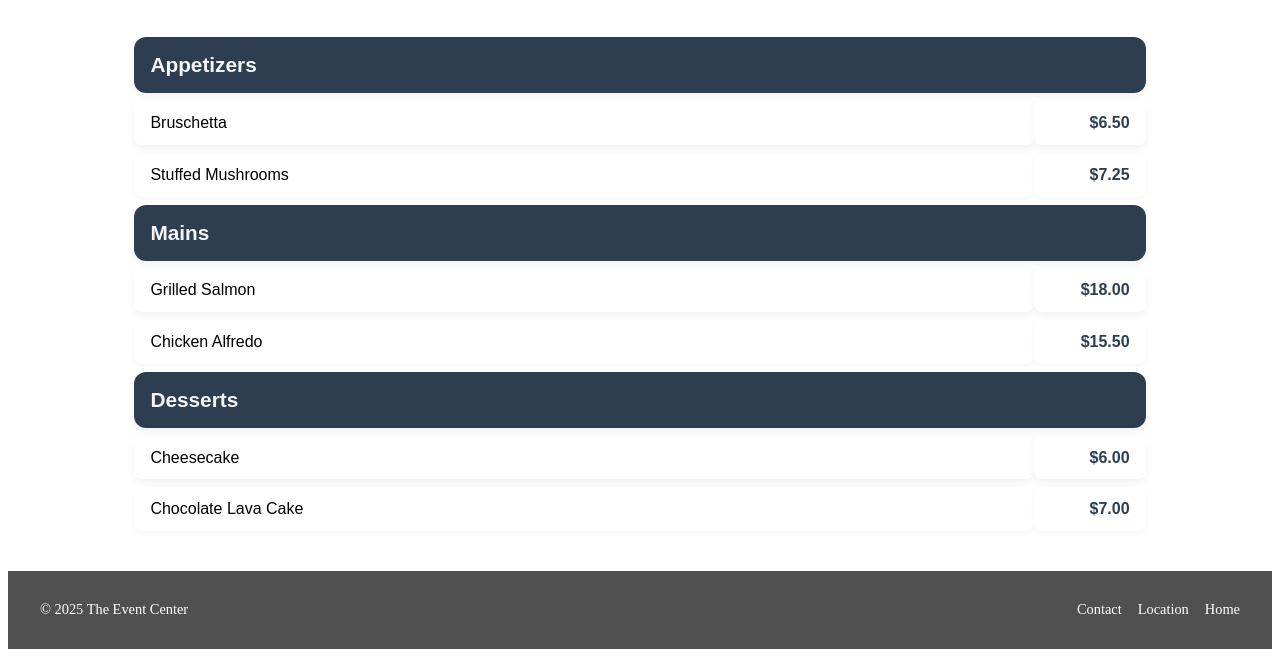
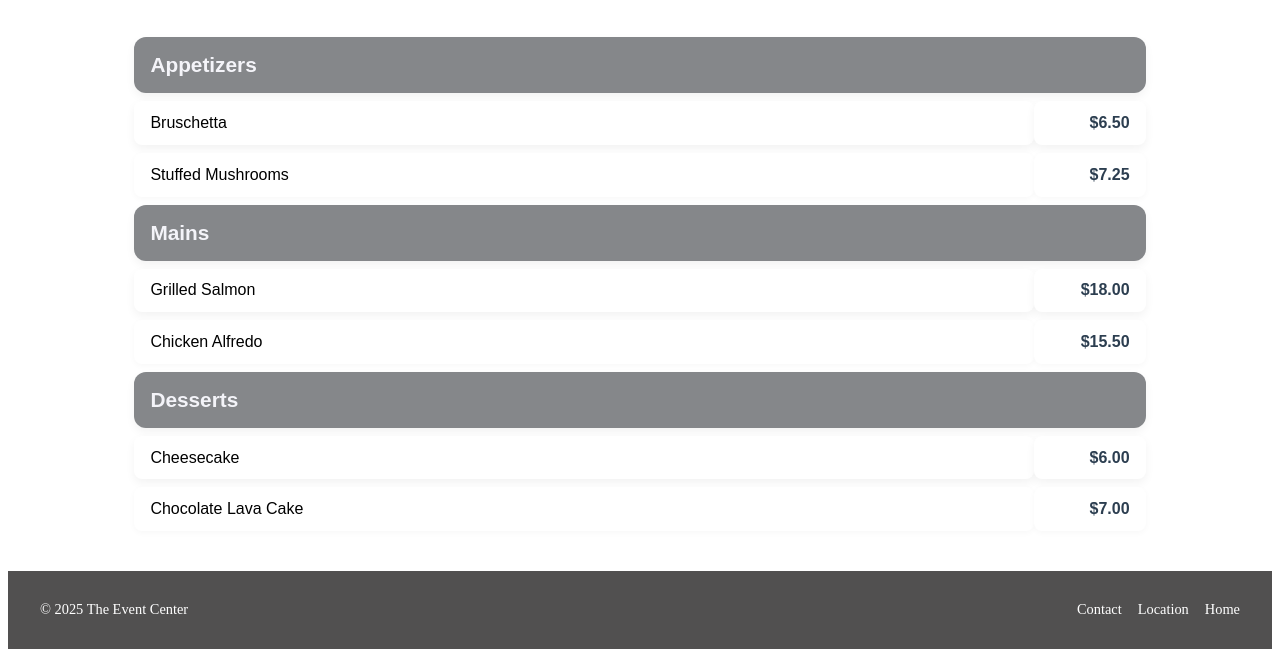
Before and after one commit to richxrdkim/Mock-Event-Center-Website, a plain HTML site: page menu.html in a window 1280 px wide. Shown: the part 255-912 px from the top of the page. Drawn offline with Linux system fonts and the light colour scheme.

Commit message:
Update menu and navigation styles and HTML

```diff
--- a/menu.css
+++ b/menu.css
@@ -23,7 +23,7 @@ table {
 
 /* Category header styling */
 th.category-header {
-  background-color: #2c3e50; /* dark blue-gray */
+  background-color: #85878a; /* dark blue-gray */
   color: #f4f4f9; /* light text */
   text-align: left;
   padding: 1rem;
```
